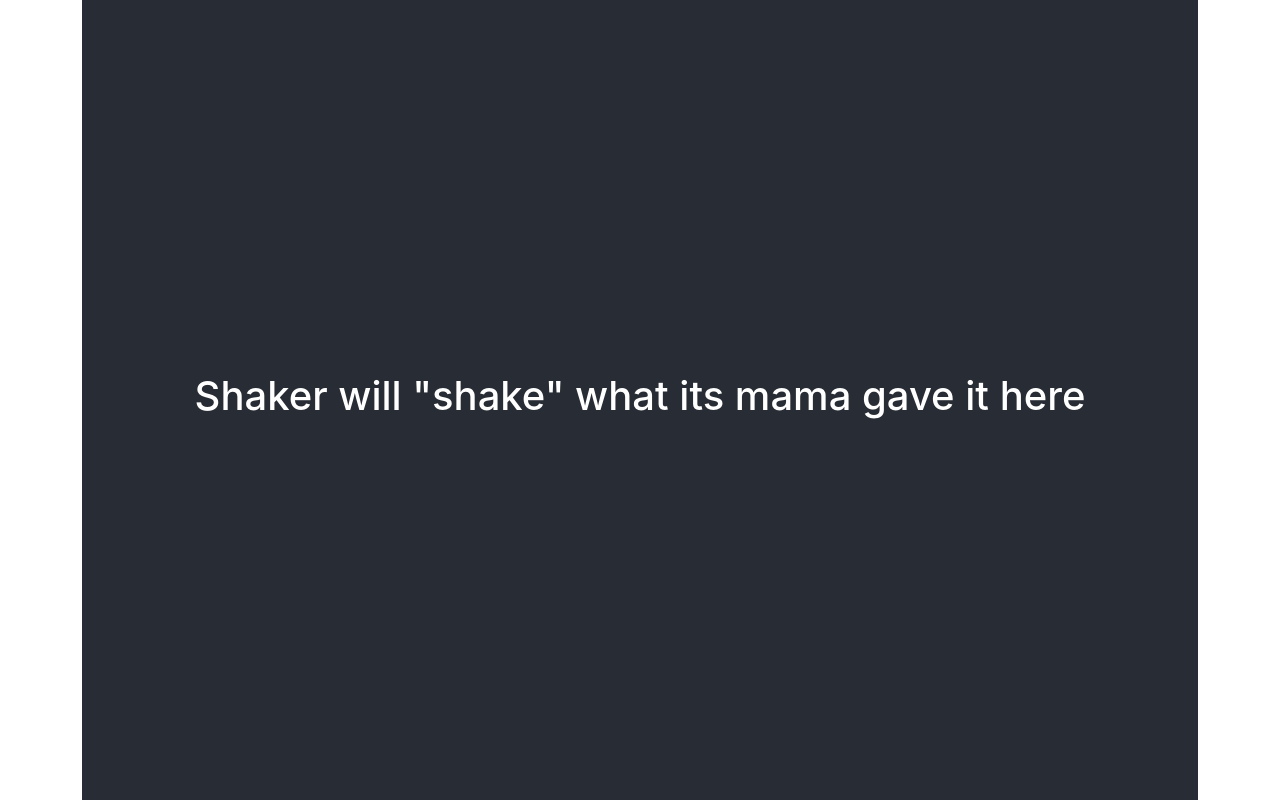
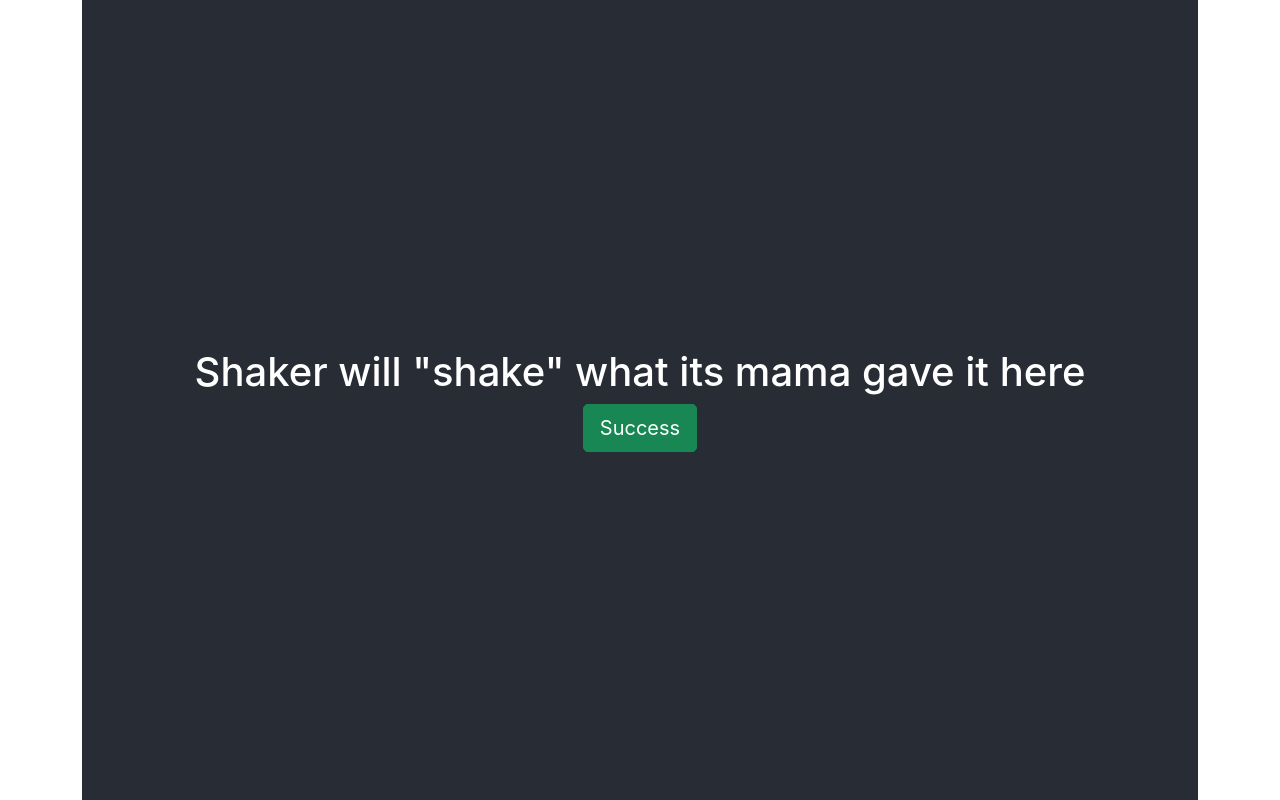
Before and after one commit to ram-bor/cocktail-randomizer, a React (Create React App) app: page /shaker in a window 1280 px wide. Built offline with nearby package versions, Linux system fonts and the light colour scheme.

Commit message:
Shaker page width issue

```diff
--- a/src/App.js
+++ b/src/App.js
@@ -1,10 +1,8 @@
 import './App.css';
 import Home from './pages/Home/Home.js';
 import Shaker from './pages/Shaker/Shaker.js';
-import Button from './components/Button/Button';
 
-import { Route, Link, Redirect } from 'react-router-dom';
-import Api from './adapters/Api';
+import { Route, Link } from 'react-router-dom';
 import React, { Component } from 'react';
 
 export class App extends Component {
--- a/src/pages/Shaker/Shaker.js
+++ b/src/pages/Shaker/Shaker.js
@@ -1,5 +1,7 @@
 import React from 'react';
 import './Shaker.css';
+import RandomDrink from '../RandomDrink/RandomDrink';
+import Button from '../../components/Button/Button';
 import { Route, Link } from 'react-router-dom';
 
 function Shaker() {
@@ -7,6 +9,15 @@ function Shaker() {
     <div className="container">
       <div className="shaker">
         <h1>Shaker will "shake" what its mama gave it here</h1>
+        <div>
+          <Link to="/drinks">
+            <Button />
+          </Link>
+        </div>
+        <div>
+          {' '}
+          <Route path="/drinks" component={RandomDrink} />{' '}
+        </div>
       </div>
     </div>
   );
```
